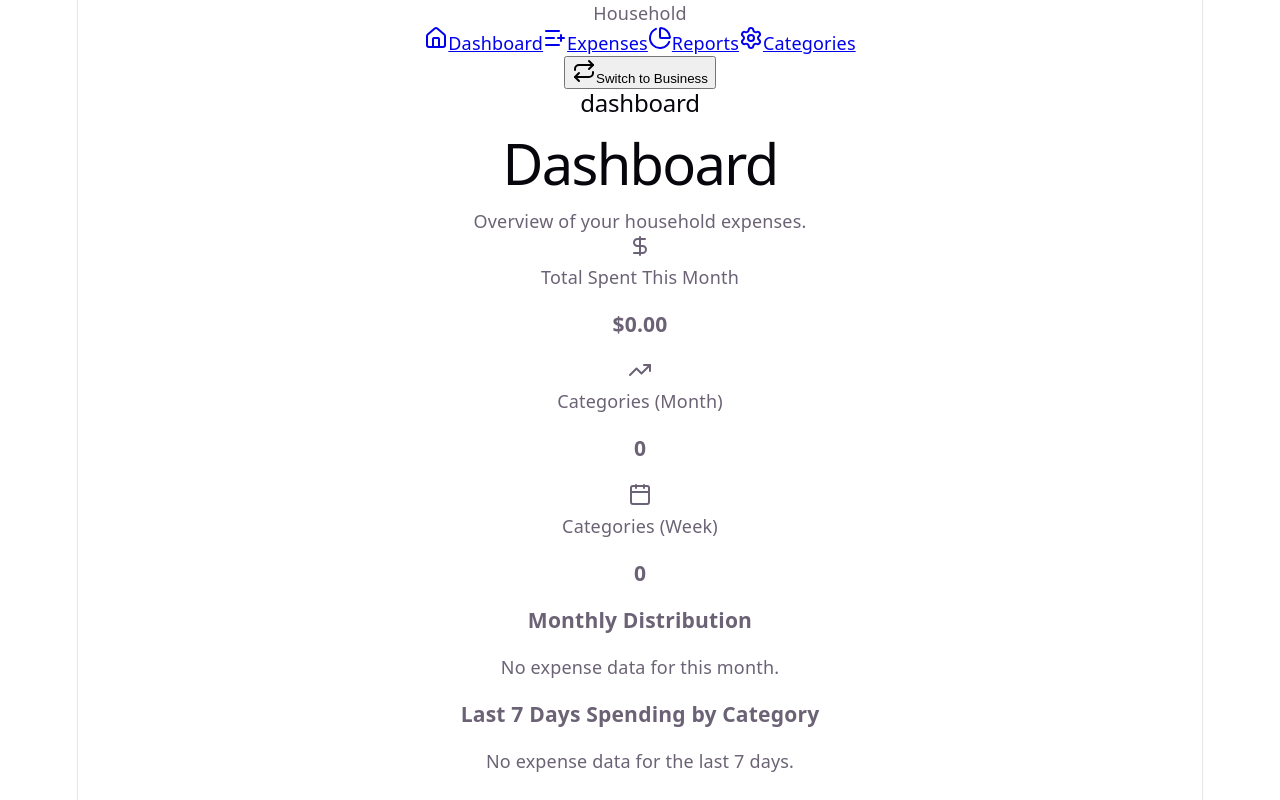
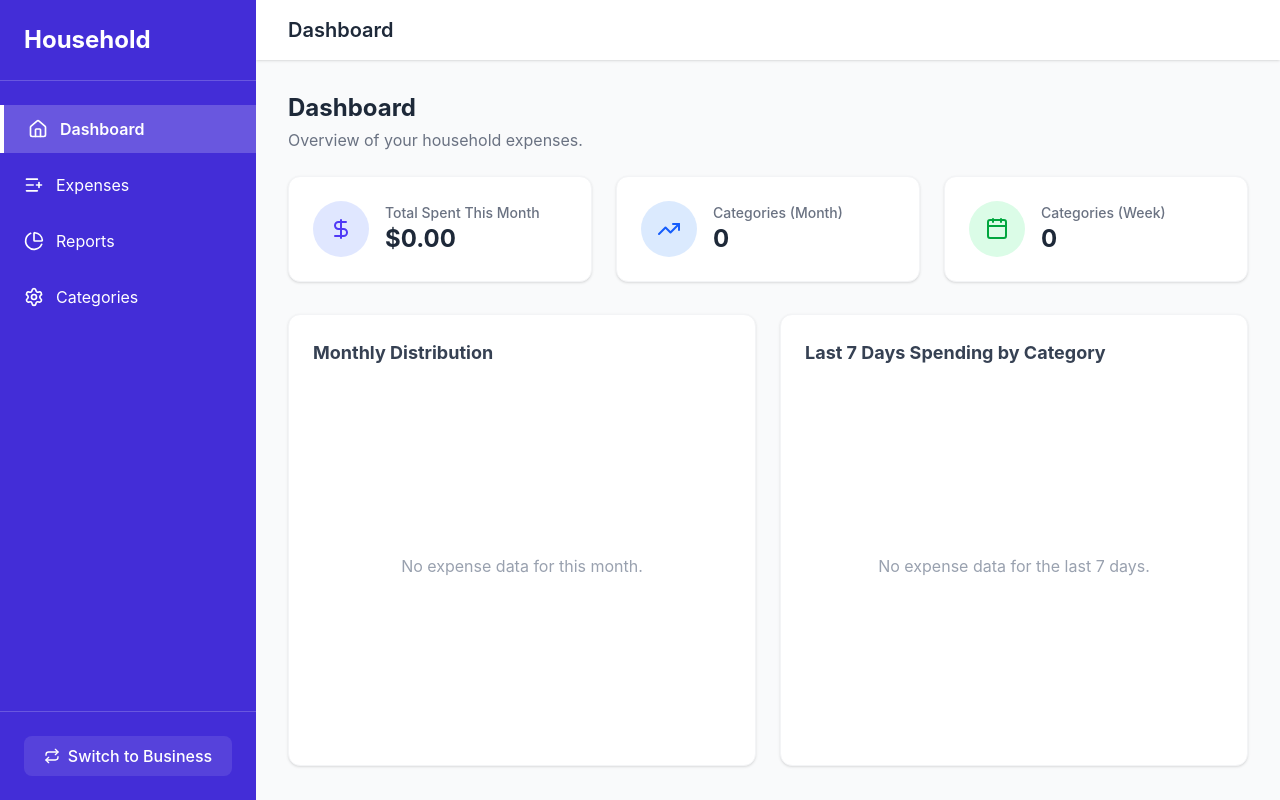
Before and after one commit to HariniMuhilan/Dual-Path-Expense-Management-and-Analytics-System-Frontend, a React (Vite) app: page /dashboard in a window 1280 px wide. Built offline with nearby package versions, Linux system fonts and the light colour scheme.

Commit message:
Fix: Configure Tailwind CSS v4 in Vite

```diff
--- a/package.json
+++ b/package.json
@@ -10,6 +10,7 @@
     "preview": "vite preview"
   },
   "dependencies": {
+    "@tailwindcss/vite": "^4.3.3",
     "axios": "^1.20.0",
     "lucide-react": "^1.52.0",
     "react": "^19.2.8",
--- a/src/index.css
+++ b/src/index.css
@@ -1,111 +1,5 @@
-:root {
-  --text: #6b6375;
-  --text-h: #08060d;
-  --bg: #fff;
-  --border: #e5e4e7;
-  --code-bg: #f4f3ec;
-  --accent: #aa3bff;
-  --accent-bg: rgba(170, 59, 255, 0.1);
-  --accent-border: rgba(170, 59, 255, 0.5);
-  --social-bg: rgba(244, 243, 236, 0.5);
-  --shadow:
-    rgba(0, 0, 0, 0.1) 0 10px 15px -3px, rgba(0, 0, 0, 0.05) 0 4px 6px -2px;
-
-  --sans: system-ui, 'Segoe UI', Roboto, sans-serif;
-  --heading: system-ui, 'Segoe UI', Roboto, sans-serif;
-  --mono: ui-monospace, Consolas, monospace;
-
-  font: 18px/145% var(--sans);
-  letter-spacing: 0.18px;
-  color-scheme: light dark;
-  color: var(--text);
-  background: var(--bg);
-  font-synthesis: none;
-  text-rendering: optimizeLegibility;
-  -webkit-font-smoothing: antialiased;
-  -moz-osx-font-smoothing: grayscale;
-
-  @media (max-width: 1024px) {
-    font-size: 16px;
-  }
-}
-
-@media (prefers-color-scheme: dark) {
-  :root {
-    --text: #9ca3af;
-    --text-h: #f3f4f6;
-    --bg: #16171d;
-    --border: #2e303a;
-    --code-bg: #1f2028;
-    --accent: #c084fc;
-    --accent-bg: rgba(192, 132, 252, 0.15);
-    --accent-border: rgba(192, 132, 252, 0.5);
-    --social-bg: rgba(47, 48, 58, 0.5);
-    --shadow:
-      rgba(0, 0, 0, 0.4) 0 10px 15px -3px, rgba(0, 0, 0, 0.25) 0 4px 6px -2px;
-  }
-
-  #social .button-icon {
-    filter: invert(1) brightness(2);
-  }
-}
+@import "tailwindcss";
 
 body {
-  margin: 0;
+  background-color: #f8fafc; /* light slate background */
 }
-
-#root {
-  width: 1126px;
-  max-width: 100%;
-  margin: 0 auto;
-  text-align: center;
-  border-inline: 1px solid var(--border);
-  min-height: 100svh;
-  display: flex;
-  flex-direction: column;
-  box-sizing: border-box;
-}
-
-h1,
-h2 {
-  font-family: var(--heading);
-  font-weight: 500;
-  color: var(--text-h);
-}
-
-h1 {
-  font-size: 56px;
-  letter-spacing: -1.68px;
-  margin: 32px 0;
-  @media (max-width: 1024px) {
-    font-size: 36px;
-    margin: 20px 0;
-  }
-}
-h2 {
-  font-size: 24px;
-  line-height: 118%;
-  letter-spacing: -0.24px;
-  margin: 0 0 8px;
-  @media (max-width: 1024px) {
-    font-size: 20px;
-  }
-}
-p {
-  margin: 0;
-}
-
-code,
-.counter {
-  font-family: var(--mono);
-  display: inline-flex;
-  border-radius: 4px;
-  color: var(--text-h);
-}
-
-code {
-  font-size: 15px;
-  line-height: 135%;
-  padding: 4px 8px;
-  background: var(--code-bg);
-}
--- a/vite.config.js
+++ b/vite.config.js
@@ -1,7 +1,11 @@
+import { defineConfig } from 'vite'
 import react from '@vitejs/plugin-react'
-import { defineConfig } from 'vite'
+import tailwindcss from '@tailwindcss/vite'
 
-// https://vite.dev/config/
+// https://vitejs.dev/config/
 export default defineConfig({
-  plugins: [react()],
+  plugins: [
+    react(),
+    tailwindcss(),
+  ],
 })
```
Also changed, not shown: 1 other file (tests, documents, lock files or other folders).
